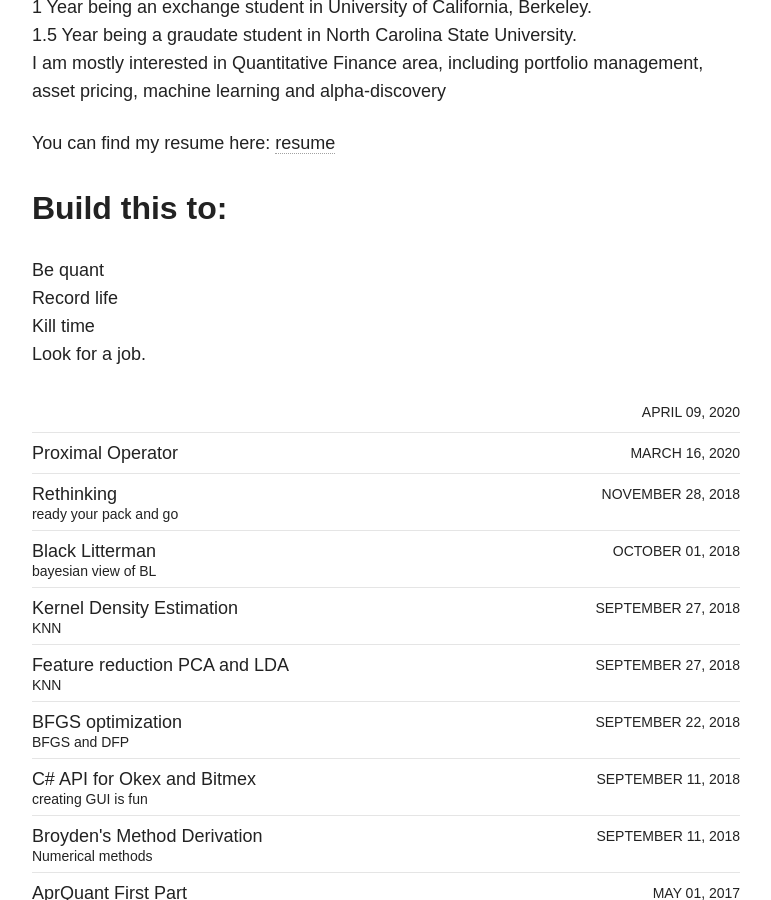
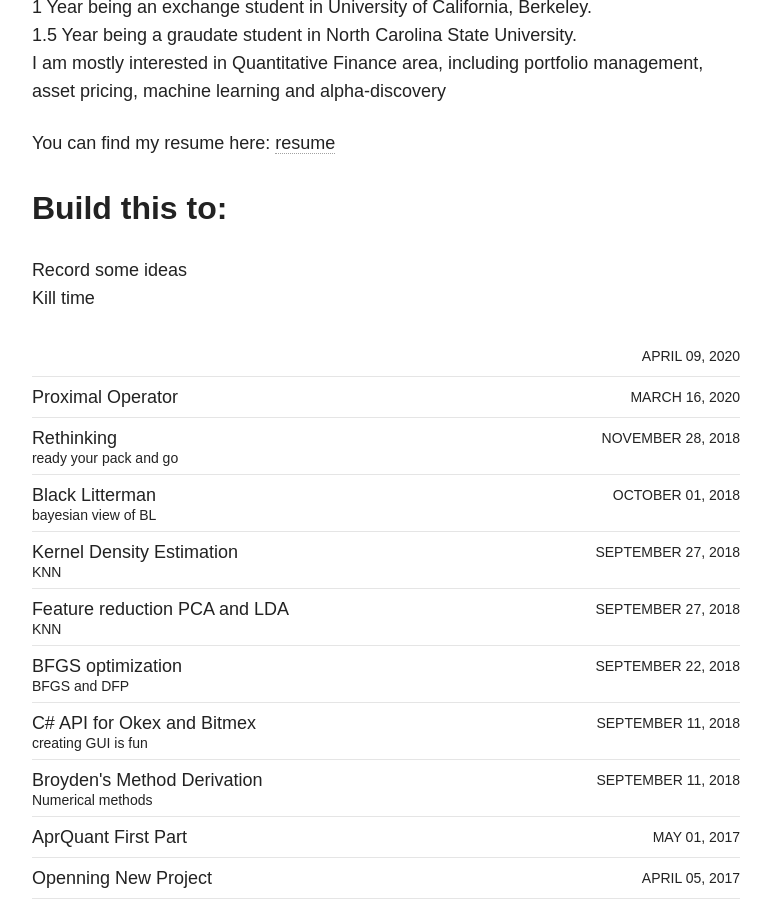
Before and after one commit to ryanyuan42/ryanyuan42.github.io, a Jekyll site: the page built from index.html, in a window 1280 px wide and 900 px high, scrolled down 733 px. Shown: the whole window, without its empty margins (254-1025 px from the left). Built offline with Jekyll 4.4.1, drawn with Linux system fonts in a browser that asks for light colours; nearby versions of some CDN libraries.

Commit message:
Update index.html

```diff
--- a/index.html
+++ b/index.html
@@ -24,10 +24,9 @@ modified: 2014-08-08T19:44:38.564948-04:00
 
 <h2> Build this to: </h2>
 
-<p> Be quant <br/>
-    Record life <br/>
+<p>
+    Record some ideas <br/>
     Kill time <br/>
-    Look for a job. <br/>
 </p>
 
 
```
